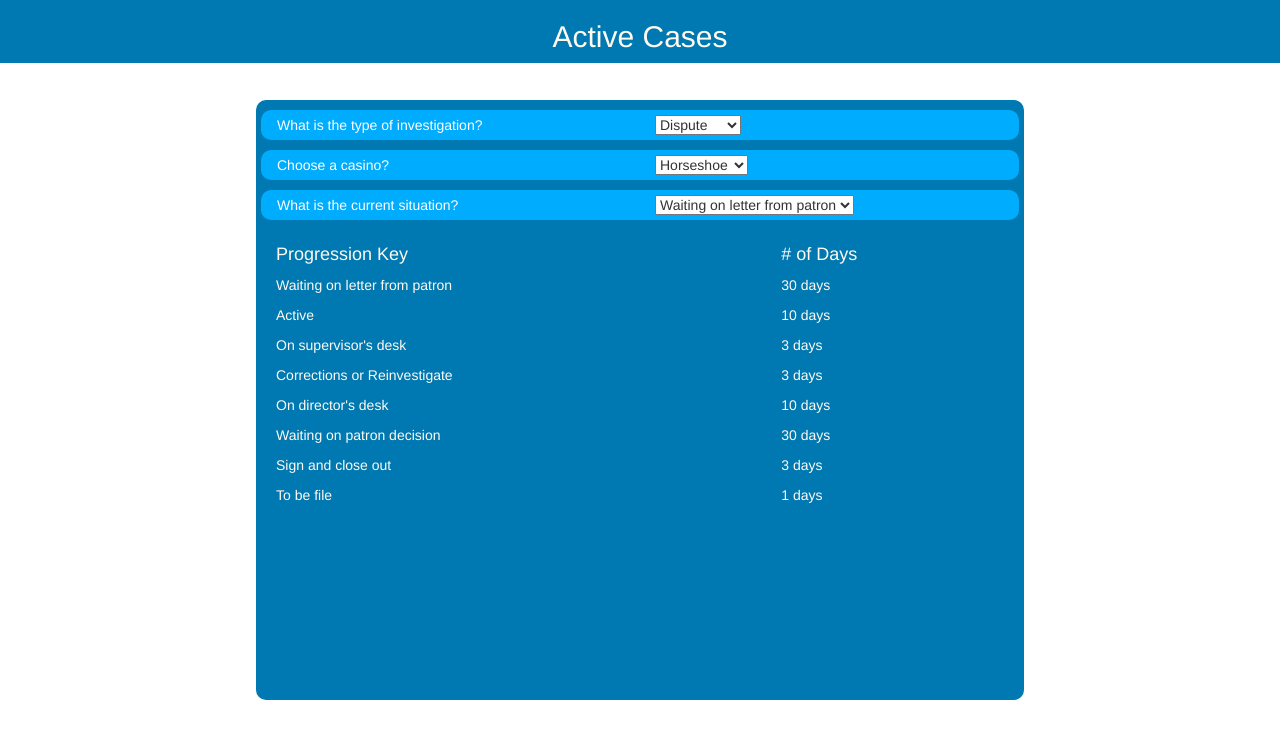
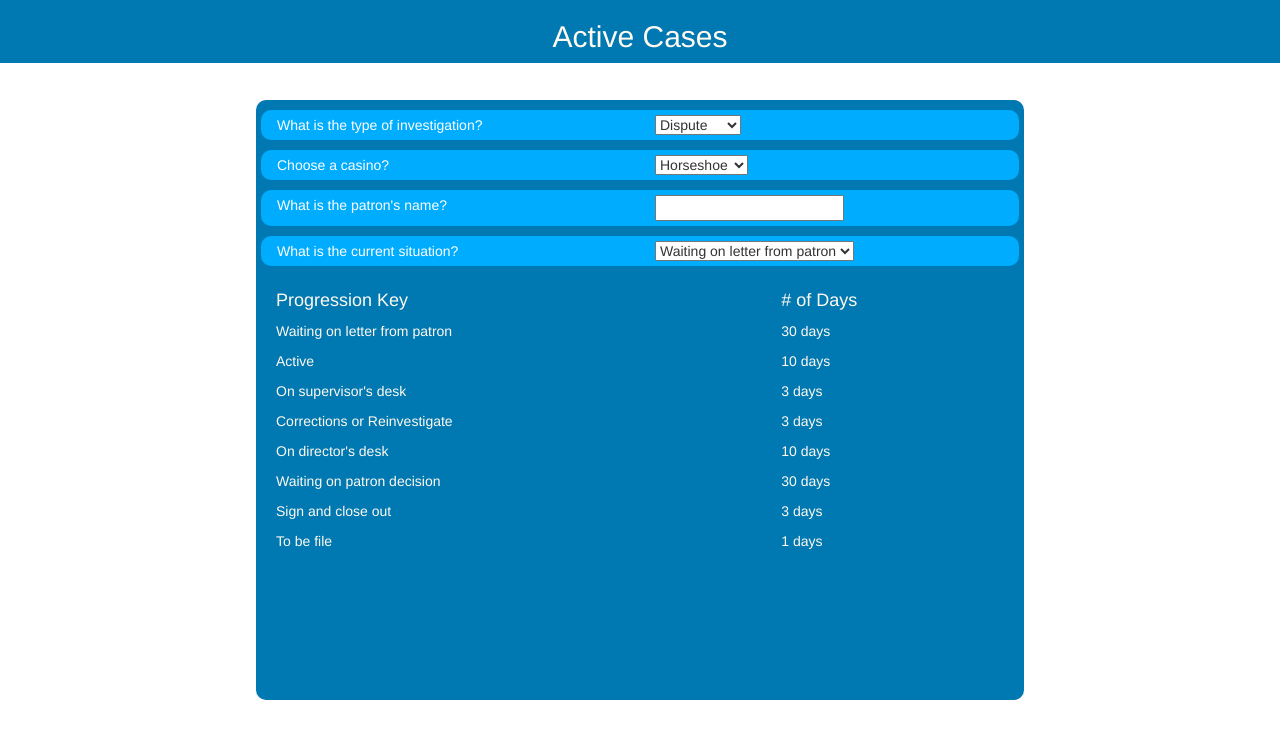
Before and after one commit to jcsmileyjr/active-cases, a React (Create React App) app: page / in a window 1280 px wide. Shown: the top 738 px of the page. Built offline with nearby package versions, Linux system fonts and the light colour scheme.

Commit message:
added input text box to create new case whiz

```diff
--- a/src/App.js
+++ b/src/App.js
@@ -10,6 +10,7 @@ import Instructions from './Components/Instructions/instructions.js';
 import CaseTitle from './Components/CaseTitle/caseTitle.js';
 import ToggleInstruction from './Components/ToggleInstruction/toggleInstruction.js';
 import SelectCase from './Components/SelectCase/selectCase.js';
+import InputCase from './Components/InputCase/inputCase.js';
 
 
       const cases = [{type:"Dispute", casino:"Horseshoe", patron:"Billy Bob", status:"Waiting on letter", caseNumber:"18-100"}, {type:"Complaint", casino:"GoldStrike", patron:"Sally Sue", status:"Director has letter", caseNumber:"18-200"}, {type:"inspection", casino:"Fitz Casino", patron:"Crazy Willy", status:"On supervisor desk", caseNumber:"18-300"}];
@@ -79,6 +80,7 @@ class NewCase extends Component{
 	  <div className="row newCaseForm">
 		<SelectCase Question="What is the type of investigation?" selection={this.displayCaseTypes()} />
 		<SelectCase Question="Choose a casino?" selection={this.displayCaseCasinos()} />
+		<InputCase Question="What is the patron's name?"  />
 		<SelectCase Question="What is the current situation?" selection={this.displayCaseProgress()} />
 		<ProgressionList />
 	  </div>
--- /dev/null
+++ b/src/Components/InputCase/inputCase.js
@@ -0,0 +1,17 @@
+import React from 'react';
+import '../SelectCase/selectCase.css';
+
+function InputCase(props){
+  return(
+  	<div className="row selectContainer">
+	  <div className="col-xs-6 col-sm-6 col-md-6 col-lg-6 textColor">
+	  {props.Question}
+	  </div>
+	  <div className="col-xs-6 col-sm-6 col-md-6 col-lg-6">
+	  	<input type="text" />
+	  </div>
+	</div>
+  );
+}
+
+export default InputCase;
```
